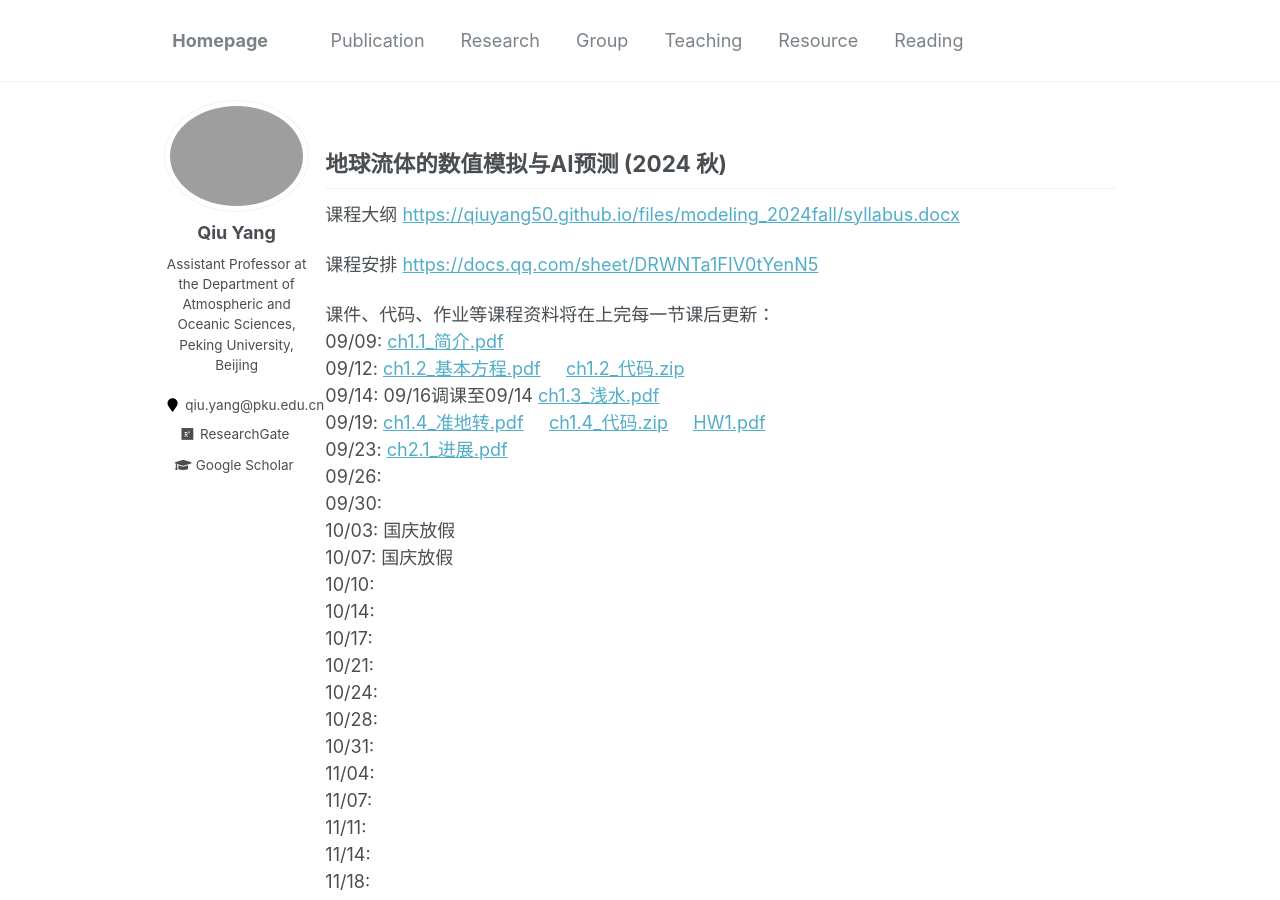
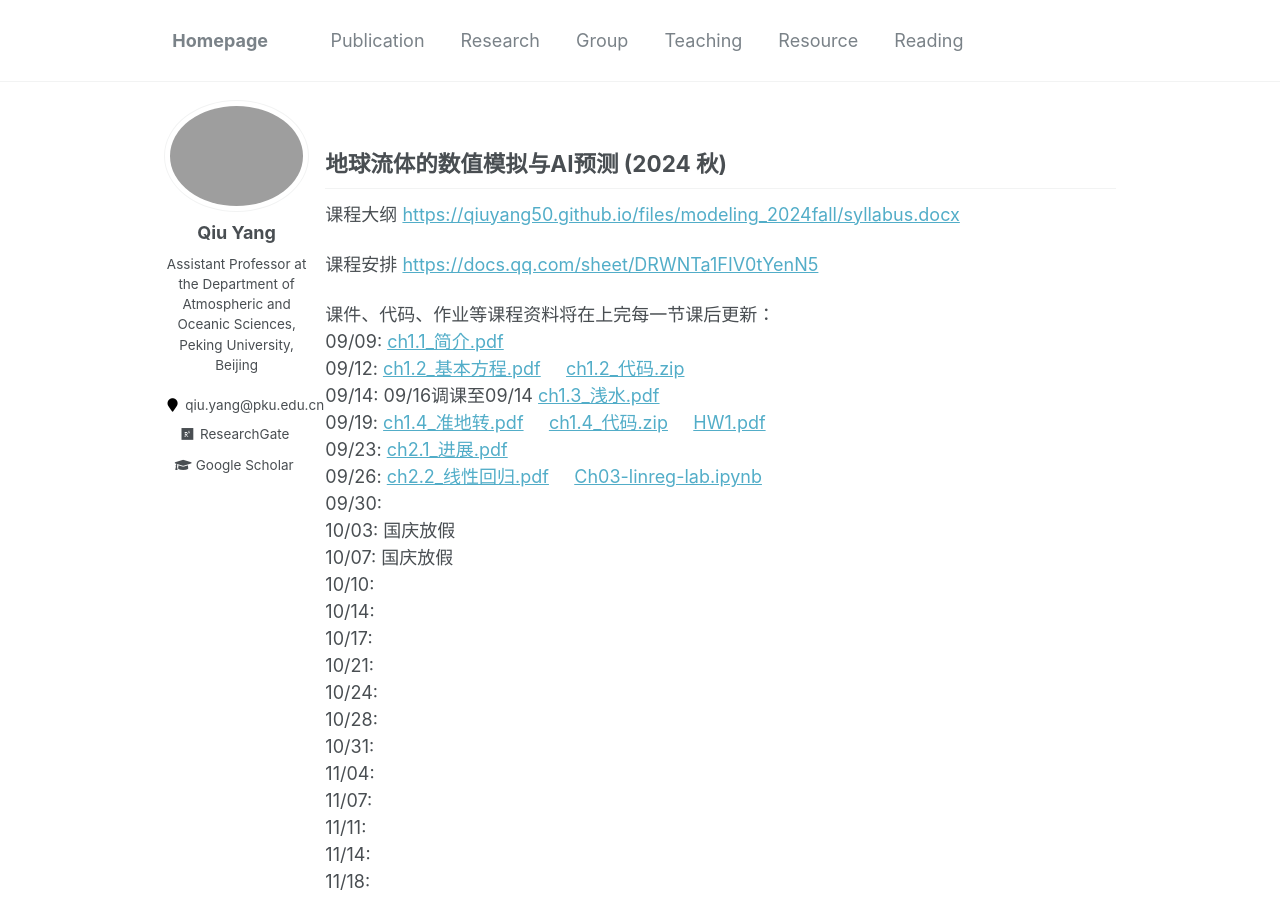
Before and after one commit to qiuyang50/qiuyang50.github.io, a Jekyll site: the page built from _pages/modeling_2024fall.md, in a window 1280 px wide and 900 px high. Built offline with Jekyll 4.4.1, drawn with Linux system fonts in a browser that asks for light colours.

Commit message:
Update modeling_2024fall.md

```diff
--- a/_pages/modeling_2024fall.md
+++ b/_pages/modeling_2024fall.md
@@ -16,7 +16,7 @@
 09/14: 09/16调课至09/14 <a href="https://qiuyang50.github.io/files/modeling_2024fall/ch1.3_浅水.pdf">ch1.3_浅水.pdf</a>
 09/19: <a href="https://qiuyang50.github.io/files/modeling_2024fall/ch1.4_准地转.pdf">ch1.4_准地转.pdf</a> &nbsp;&nbsp;&nbsp; <a href="https://qiuyang50.github.io/files/modeling_2024fall/ch1.4_代码.zip">ch1.4_代码.zip</a> &nbsp;&nbsp;&nbsp; <a href="https://qiuyang50.github.io/files/modeling_2024fall/HW1.pdf">HW1.pdf</a>
 09/23: <a href="https://qiuyang50.github.io/files/modeling_2024fall/ch2.1_进展.pdf">ch2.1_进展.pdf</a>
-09/26:
+09/26: <a href="https://qiuyang50.github.io/files/modeling_2024fall/ch2.2_线性回归.pdf">ch2.2_线性回归.pdf</a> &nbsp;&nbsp;&nbsp; <a href="https://qiuyang50.github.io/files/modeling_2024fall/Ch03-linreg-lab.ipynb">Ch03-linreg-lab.ipynb</a>
 09/30:
 10/03: 国庆放假
 10/07: 国庆放假
```
